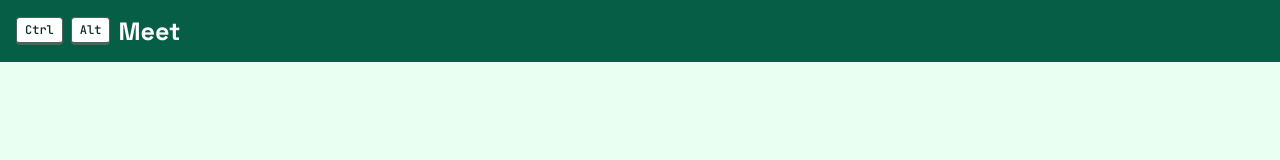
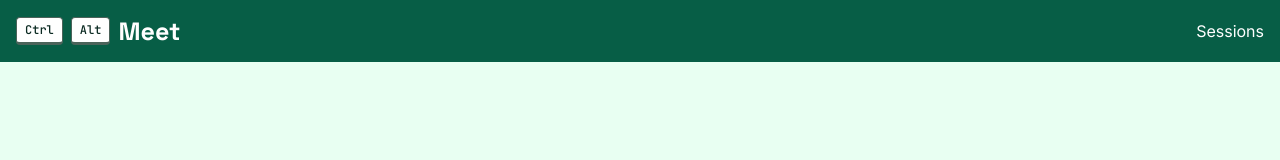
Before and after one commit to VerenaSchwendinger/NextGenWebFrontends-teamAssignment, a Nuxt app: page /speakers in a window 1280 px wide. Shown: the top 160 px of the page. Built offline with nearby package versions, Linux system fonts and the light colour scheme.

Commit message:
add Navbar
Navbar zur steuerung auf der Seite wurde hinzugefügt

Co-Authored-By: Franziska Reichhold <191012537+Franziska-sys@users.noreply.github.com>

```diff
--- a/app/components/layout/AppHeader.vue
+++ b/app/components/layout/AppHeader.vue
@@ -1,3 +1,11 @@
+<script setup lang="ts">
+const links = [
+  { to: '/sessions', label: 'Sessions' },
+  //{ to: '/speakers', label: 'Speaker' },
+  //{ to: '/my-program', label: 'Mein Programm' },
+]
+</script>
+
 <template>
   <header class="app-header">
     <NuxtLink to="/" class="app-header__logo" aria-label="Ctrl Alt Meet, zur Startseite">
@@ -5,13 +13,24 @@
       <BaseTag>Alt</BaseTag>
       <span class="app-header__name">Meet</span>
     </NuxtLink>
+
+    <nav aria-label="Hauptnavigation">
+      <ul class="app-header__nav">
+        <li v-for="link in links" :key="link.to">
+          <NuxtLink :to="link.to" class="app-header__link">{{ link.label }}</NuxtLink>
+        </li>
+      </ul>
+    </nav>
   </header>
 </template>
 
 <style scoped>
 .app-header {
   display: flex;
+  flex-wrap: wrap;
   align-items: center;
+  justify-content: space-between;
+  gap: var(--space-4);
   padding: var(--space-4) var(--space-page-gutter);
   background: var(--color-action);
 }
@@ -27,4 +46,26 @@
   font: var(--text-heading-section);
   color: var(--color-on-action);
 }
+
+.app-header__nav {
+  display: flex;
+  flex-wrap: wrap;
+  gap: var(--space-4);
+  margin: 0;
+  padding: 0;
+  list-style: none;
+}
+
+.app-header__link {
+  font: var(--text-body);
+  color: var(--color-on-action);
+  text-decoration: none;
+  padding-bottom: var(--space-1);
+  border-bottom: 2px solid transparent;
+}
+
+.app-header__link:hover,
+.app-header__link.router-link-active {
+  border-bottom-color: var(--color-on-action);
+}
 </style>
```
